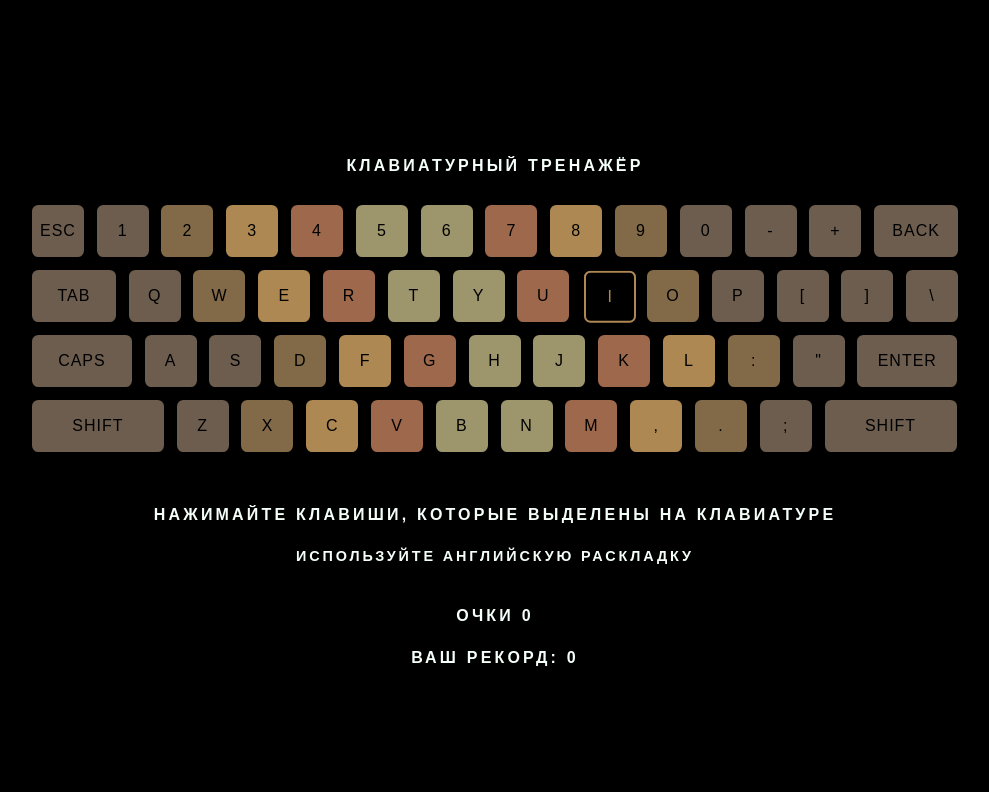
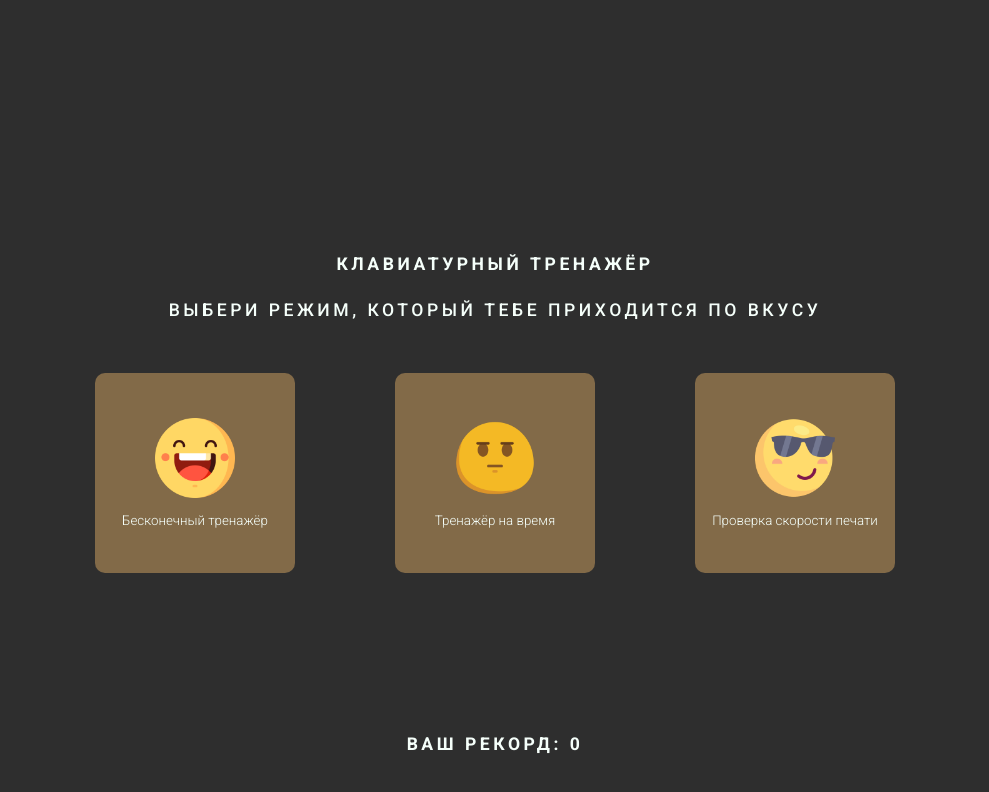
Before and after one commit to Isterya/Keyboard, a plain HTML site: page index.html in a window 1280 px wide. Shown: the whole page, without its empty margins (145-1134 px from the left). Drawn offline with Linux system fonts and the light colour scheme.

Commit message:
add modes and improve game view

```diff
--- a/assets/css/style.css
+++ b/assets/css/style.css
@@ -1,6 +1,9 @@
+@import url('https://fonts.googleapis.com/css2?family=Roboto:wght@100;300;400;500;700;900&display=swap');
+
 * {
    margin: 0;
    padding: 0;
+   box-sizing: border-box;
 }
 
 html {
@@ -14,31 +17,129 @@ html {
 }
 
 body {
-   background-color: black;
-   font-family: 'Arial', sans-serif;
+   background-color: rgb(46, 46, 46);
+   font-family: 'Roboto', sans-serif;
    font-weight: 500;
    display: flex;
    flex-direction: column;
    justify-content: center;
    align-items: center;
    height: 100vh;
+   margin: 0;
+}
+
+.screen {
+   display: none;
+   flex-direction: column;
+   align-items: center;
+   justify-content: center;
+   height: 100vh;
+   width: 100vw;
+}
+
+.screen.visible {
+   display: flex;
+}
+
+.mode-list {
+   list-style: none;
+   display: flex;
+   gap: 20px;
+   padding: 0;
+}
+
+.mode-list li {
+   margin: 0 40px;
+}
+
+.choose-game-mode {
+   border: 0;
+   background-color: var(--color-2);
+   cursor: pointer;
+   font-family: inherit;
+   font-weight: 300;
+   display: flex;
+   flex-direction: column;
+   align-items: center;
+   justify-content: center;
+   border-radius: 10px;
+   transition: background-color 0.3s;
+   color: var(--text-color);
+   text-align: center;
+   width: 200px;
+   height: 200px;
+   position: relative;
+}
+
+.choose-game-mode p {
+   margin-top: 15px;
+}
+
+.choose-game-mode img {
+   width: 80px;
+   height: 80px;
+   object-fit: contain;
+}
+
+.choose-game-mode:hover {
+   background-color: var(--color-3);
+}
+
+.choose-game-mode__descr {
+   position: absolute;
+   bottom: -60px;
+   left: 50%;
+   transform: translateX(-50%);
+   background-color: var(--color-3);
+   color: var(--text-color);
+   padding: 10px;
+   border-radius: 5px;
+   opacity: 0;
+   visibility: hidden;
+   transition: opacity 0.3s, visibility 0.3s, bottom 0.3s;
+   width: 220px;
+   text-align: center;
+}
+
+.choose-game-mode:hover .choose-game-mode__descr {
+   opacity: 1;
+   visibility: visible;
+   bottom: -80px;
+}
+
+.back {
+   position: absolute;
+   top: 30px;
+   left: 30px;
+   cursor: pointer;
+}
+
+.back img {
+   max-height: 50px;
+   max-width: 50px;
+}
+
+.title,
+.subtitle {
+   color: var(--text-color);
+   text-transform: uppercase;
+   letter-spacing: 0.2em;
+   text-align: center;
 }
 
 .title {
-   color: var(--text-color);
-   text-transform: uppercase;
-   margin-top: 3em;
+   margin-top: 1.5em;
    margin-bottom: 1.5em;
-   font-size: 1em;
-   letter-spacing: 0.2em;
+   font-size: 1.1em;
 }
 
 .subtitle {
-   color: var(--text-color);
-   text-transform: uppercase;
    margin-bottom: 3em;
-   font-size: 0.9em;
-   letter-spacing: 0.2em;
+   font-size: 1.1em;
+}
+
+.timer {
+   font-size: 1.2em;
 }
 
 .keyboard {
@@ -51,7 +152,7 @@ body {
    display: flex;
 }
 
-li {
+.row li {
    height: 3em;
    width: 3em;
    color: black;
@@ -72,16 +173,13 @@ li {
    width: 6em;
 }
 
-#left-shift {
+#left-shift,
+#right-shift {
    width: 8em;
 }
 
 #enter {
    width: 6em;
-}
-
-#right-shift {
-   width: 8em;
 }
 
 #back {
@@ -147,8 +245,9 @@ li {
    animation: hit 0.3s cubic-bezier(0.39, 0.575, 0.565, 1) both;
 }
 
-.result {
-   margin-top: 0;
+.best {
+   position: absolute;
+   bottom: 20px;
 }
 
 @keyframes hit {
--- a/assets/js/script.js
+++ b/assets/js/script.js
@@ -1,4 +1,23 @@
 document.addEventListener('DOMContentLoaded', () => {
+   const easyModeBtn = document.querySelector('#easy-mode'),
+      hardModeBtn = document.querySelector('#hard-mode'),
+      screens = document.querySelectorAll('.screen');
+   // backBtn = document.querySelector('.back');
+
+   easyModeBtn.addEventListener('click', () => {
+      toggleScreen(screens[0], screens[1]);
+      startGame(false); // false means no time limit
+   });
+
+   hardModeBtn.addEventListener('click', () => {
+      toggleScreen(screens[0], screens[1]);
+      startGame(true); // true means time limit
+   });
+
+   // backBtn.addEventListener('click', () => {
+   //    toggleScreen(screens[1], screens[0]);
+   // });
+
    const keys = [...'ABCDEFGHIJKLMNOPQRSTUVWXYZ'];
 
    const getRandomNumber = (min, max) => {
@@ -31,7 +50,8 @@ document.addEventListener('DOMContentLoaded', () => {
    let score = 0;
    let bestScore = localStorage.getItem('bestScore') || 0;
    const resultElement = document.querySelector('.result');
-   const bestScoreElement = document.querySelector('.result.best');
+   const bestScoreElement = document.querySelector('.best');
+   const timerElement = document.querySelector('.timer');
 
    bestScoreElement.innerHTML = `Ваш рекорд: ${bestScore}`;
 
@@ -40,7 +60,7 @@ document.addEventListener('DOMContentLoaded', () => {
       audio.play();
    };
 
-   document.addEventListener('keyup', (event) => {
+   const handleKeyUp = (event) => {
       const keyPressed = event.key.toUpperCase();
 
       if (!keys.includes(keyPressed)) return;
@@ -64,6 +84,7 @@ document.addEventListener('DOMContentLoaded', () => {
          } else {
             alert('Вы проиграли. Нажимайте внимательнее.');
             score = 0;
+            toggleScreen(screens[1], screens[0]);
          }
 
          resultElement.innerHTML = `Очки: ${score}`;
@@ -83,7 +104,45 @@ document.addEventListener('DOMContentLoaded', () => {
       };
 
       keyElement.addEventListener('animationend', handleAnimationEnd);
-   });
+   };
 
-   targetRandomKey();
+   const startGame = (isTimed) => {
+      score = 0;
+      resultElement.innerHTML = `Очки: ${score}`;
+      document.removeEventListener('keyup', handleKeyUp);
+      document.addEventListener('keyup', handleKeyUp);
+      targetRandomKey();
+
+      if (isTimed) {
+         timerElement.style.display = 'block';
+         startTimer();
+      } else {
+         timerElement.style.display = 'none';
+      }
+   };
+
+   const startTimer = () => {
+      let timeLeft = 60;
+      timerElement.innerHTML = `Время: ${timeLeft}s`;
+
+      const countdown = setInterval(() => {
+         timeLeft -= 1;
+         timerElement.innerHTML = `Время: ${timeLeft}s`;
+
+         if (timeLeft <= 0) {
+            clearInterval(countdown);
+            endGame();
+         }
+      }, 1000);
+   };
+
+   const endGame = () => {
+      alert(`Время истекло! Ваш счёт: ${score}`);
+      toggleScreen(screens[1], screens[0]);
+   };
+
+   function toggleScreen(screenToHide, screenToShow) {
+      screenToHide.classList.remove('visible');
+      screenToShow.classList.add('visible');
+   }
 });
--- a/index.html
+++ b/index.html
@@ -4,7 +4,7 @@
 <head>
     <meta charset="UTF-8">
     <meta name="viewport" content="width=device-width, initial-scale=1.0">
-    <title>Keyboard trainer</title>
+    <title>Keyboard Trainer</title>
 
     <!-- favicon -->
     <link rel="apple-touch-icon" sizes="57x57" href="assets/favicon/apple-icon-57x57.png">
@@ -29,7 +29,46 @@
 </head>
 
 <body>
+    <div class="screen visible">
+
         <h1 class="title">Клавиатурный тренажёр</h1>
+        <p class="subtitle">Выбери режим, который тебе приходится по вкусу</p>
+        <ul class="mode-list">
+            <li>
+                <button class="choose-game-mode" id="easy-mode">
+                    <img src="assets/img/first-mode.png" alt="simple-mode">
+                    <p>Бесконечный тренажёр</p>
+                    <div class="choose-game-mode__descr">
+                        Тренируйтесь без ограничений по времени и набирайте очки.
+                    </div>
+                </button>
+            </li>
+            <li>
+                <button class="choose-game-mode" id="hard-mode">
+                    <img src="assets/img/second-mode.png" alt="hard-mode">
+                    <p>Тренажёр на время</p>
+                    <div class="choose-game-mode__descr">
+                        Попробуйте набрать как можно больше очков за ограниченное время.
+                    </div>
+                </button>
+            </li>
+            <li>
+                <button class="choose-game-mode" id="word-mode">
+                    <img src="assets/img/third-mode.png" alt="word-mode">
+                    <p>Проверка скорости печати</p>
+                    <div class="choose-game-mode__descr">
+                        Потренируйтесь в скорости печати, набирая слова как можно быстрее.
+                    </div>
+                </button>
+            </li>
+        </ul>
+        <h2 class="title best">Ваш рекорд: 0</h2>
+    </div>
+
+    <div class="screen">
+        <!-- <div class="back">
+            <img src="assets/img/back.svg" alt="back">
+        </div> -->
 
         <div class="keyboard">
             <ul class="row row-0">
@@ -51,7 +90,7 @@
 
             <ul class="row row-1">
                 <li class="pinky" id="tab">TAB</li>
-            <li class="pinky" id=Q">Q</li>
+                <li class="pinky" id="Q">Q</li>
                 <li class="ring" id="W">W</li>
                 <li class="middle" id="E">E</li>
                 <li class="pointer1st" id="R">R</li>
@@ -103,7 +142,8 @@
         </h2>
         <h3 class="subtitle">Используйте английскую раскладку</h3>
         <h2 class="title result">Очки 0</h2>
-    <h2 class="title result best">Ваш рекорд: 0</h2>
+        <div class="timer subtitle">Время: 60s</div>
+    </div>
 
     <audio id="keypress" src="./assets/sound/key-sound.mp3"></audio>
 
```
Also changed, not shown: assets/img/back.svg (added), assets/img/first-mode.png (added), assets/img/second-mode.png (added), assets/img/third-mode.png (added). Lines whose indentation alone changed are shown as unchanged.
